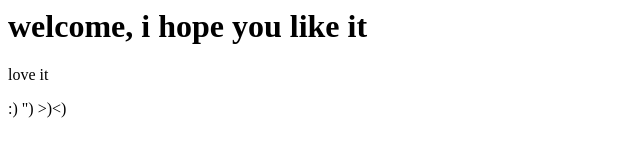
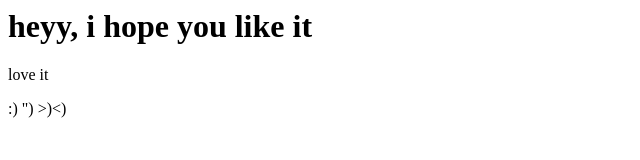
Before and after one commit to mahnoor2020/look, a plain HTML site: page index.html in a window 1280 px wide. Shown: the whole page, without its empty margins (0-640 px from the left). Drawn offline with Linux system fonts and the light colour scheme.

Commit message:
change welcome to heyy

```diff
--- a/index.html
+++ b/index.html
@@ -1,6 +1,6 @@
 <html>
 <title>this is my website</title>
-<h1>welcome, i hope you like it</h1>
+<h1>heyy, i hope you like it</h1>
 <p> love it</p>
 <p>:) ") >)<)</p>
 </html>
```
